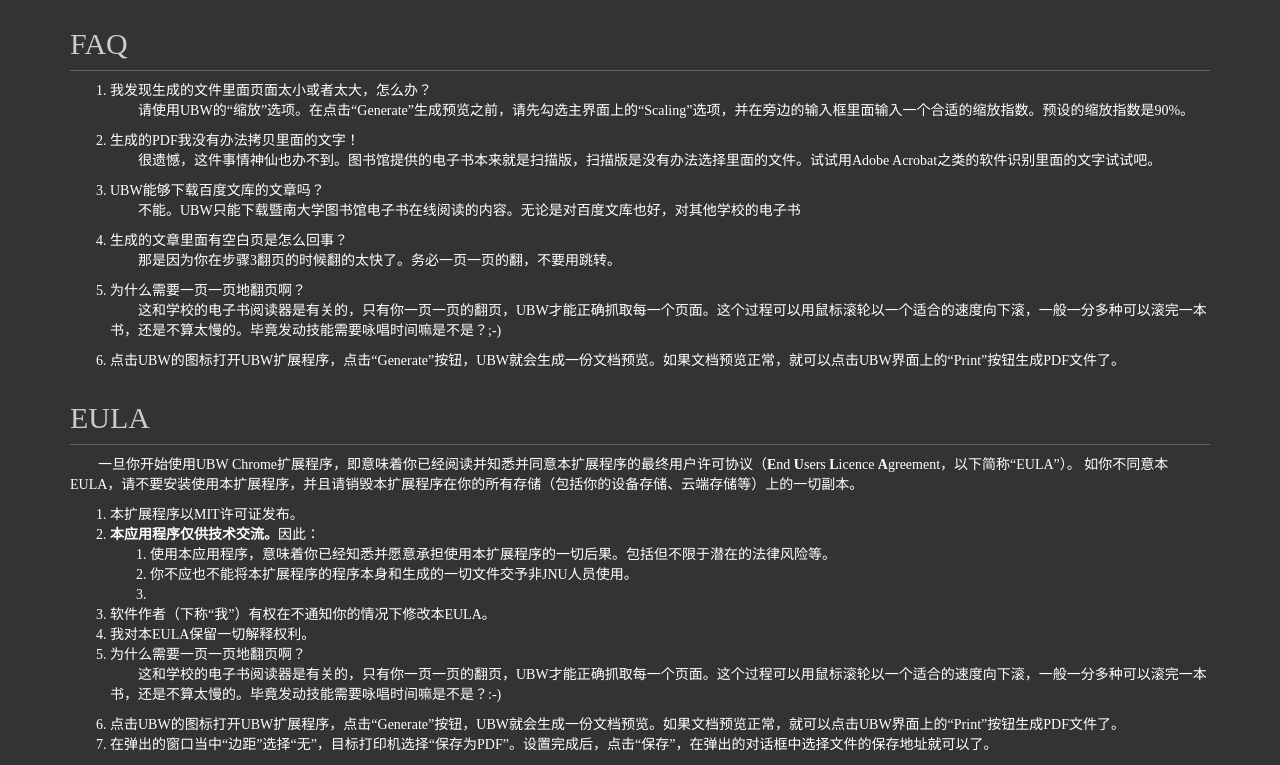
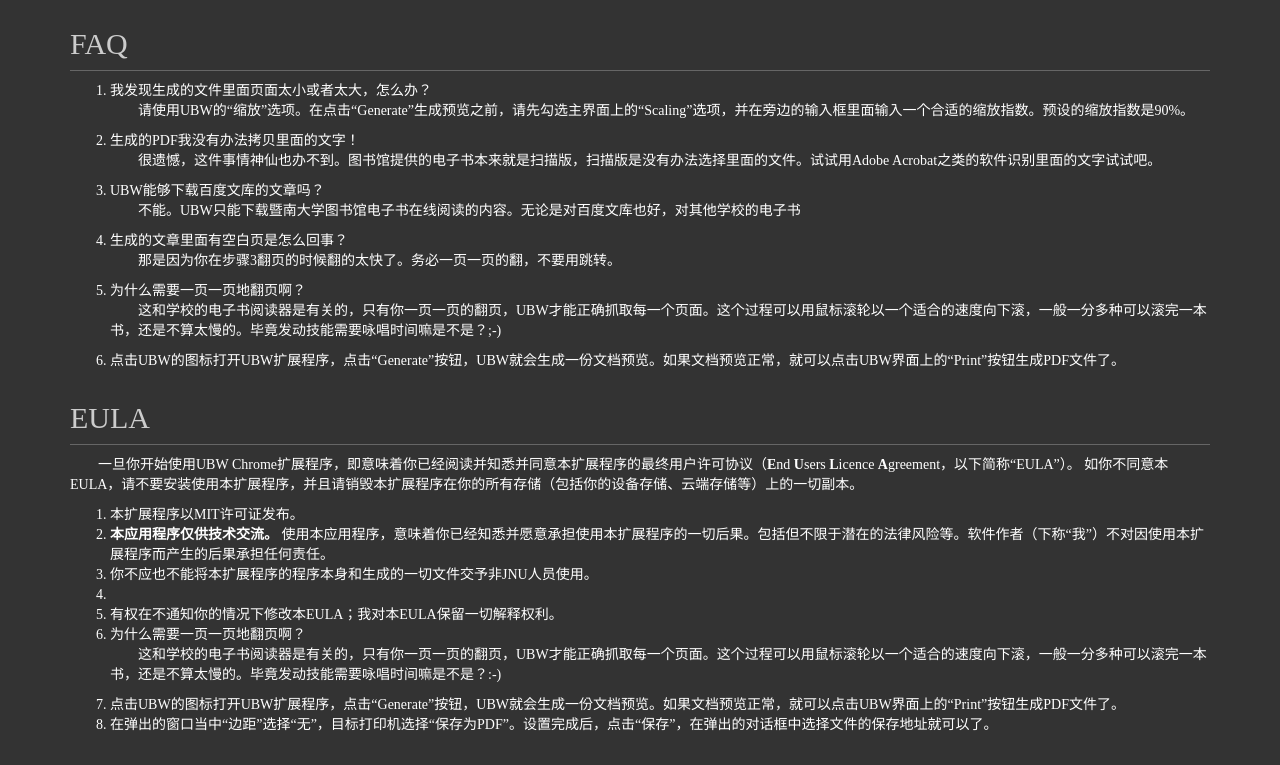
Before and after one commit to Proxy305/UBW, a plain HTML site: page index.html in a window 1280 px wide. Shown: the part 1567-2332 px from the top of the page. Drawn offline with Linux system fonts and the light colour scheme.

Commit message:
Various modifications to the index

```diff
--- a/index.html
+++ b/index.html
@@ -107,14 +107,10 @@
 		<p>一旦你开始使用UBW Chrome扩展程序，即意味着你已经阅读并知悉并同意本扩展程序的最终用户许可协议（<strong>E</strong>nd <strong>U</strong>sers <strong>L</strong>icence <strong>A</strong>greement，以下简称“EULA”）。 如你不同意本EULA，请不要安装使用本扩展程序，并且请销毁本扩展程序在你的所有存储（包括你的设备存储、云端存储等）上的一切副本。</p>
 		<ol>
 			<li>本扩展程序以MIT许可证发布。</li>
-			<li><strong>本应用程序仅供技术交流。</strong>因此：</li>
-			<ol>
-				<li>使用本应用程序，意味着你已经知悉并愿意承担使用本扩展程序的一切后果。包括但不限于潜在的法律风险等。</li>
-				<li>你不应也不能将本扩展程序的程序本身和生成的一切文件交予非JNU人员使用。</li>
-				<li></li>
-			</ol>
-			<li>软件作者（下称“我”）有权在不通知你的情况下修改本EULA。</li>
-			<li>我对本EULA保留一切解释权利。</li>
+			<li><strong>本应用程序仅供技术交流。</strong> 使用本应用程序，意味着你已经知悉并愿意承担使用本扩展程序的一切后果。包括但不限于潜在的法律风险等。软件作者（下称“我”）不对因使用本扩展程序而产生的后果承担任何责任。</li>
+			<li>你不应也不能将本扩展程序的程序本身和生成的一切文件交予非JNU人员使用。</li>
+			<li></li>
+			<li>有权在不通知你的情况下修改本EULA；我对本EULA保留一切解释权利。</li>
 			<li>为什么需要一页一页地翻页啊？
 				<p>这和学校的电子书阅读器是有关的，只有你一页一页的翻页，UBW才能正确抓取每一个页面。这个过程可以用鼠标滚轮以一个适合的速度向下滚，一般一分多种可以滚完一本书，还是不算太慢的。毕竟发动技能需要咏唱时间嘛是不是？:-)</p>
 			</li>
```
